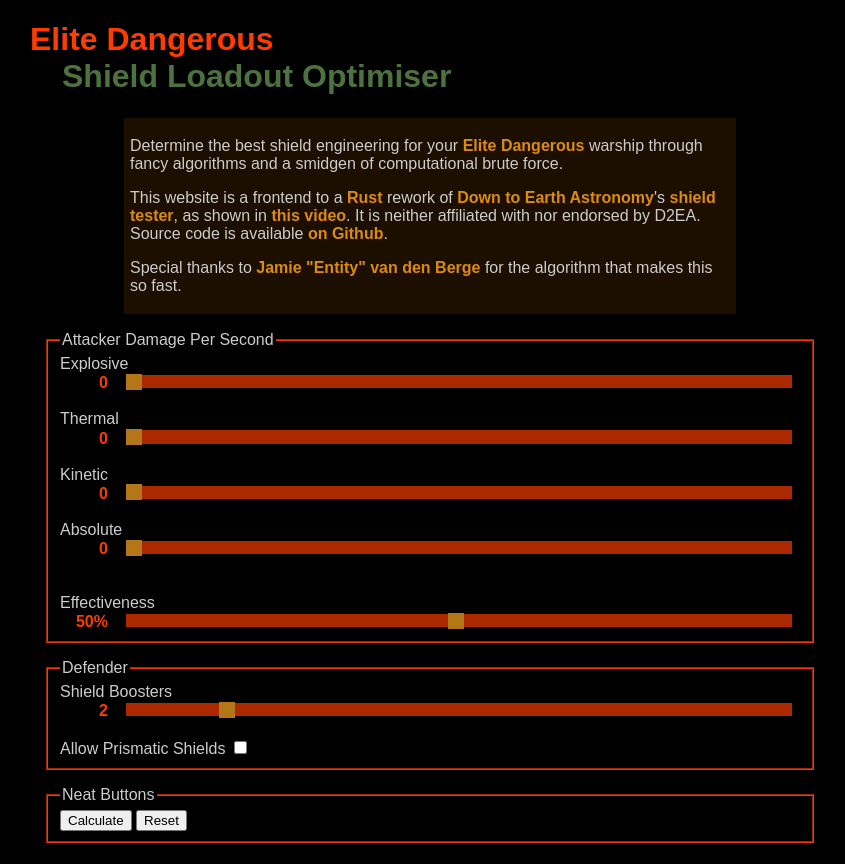
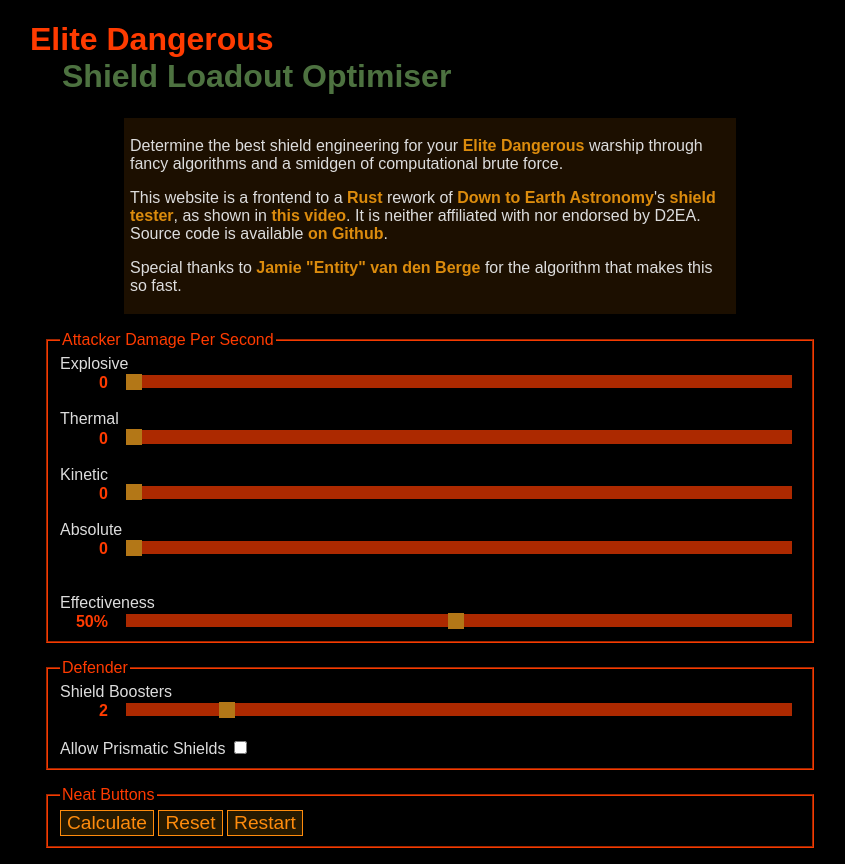
Before and after one commit to Freaky/elite_shield_tester, a PHP site: page / in a window 1280 px wide. Shown: the whole page, without its empty margins (210-1055 px from the left). Before the commit the page ends 843 px from the top, so only its background shows below. Run offline with PHP 8.4, Linux system fonts and the light colour scheme.

Commit message:
WWW: More style tweaks, Restart button
Reset is confusing because it only resets to the form initial state,
which is not the same as a zeroed out form if you've previously done a
calculation.

Add a Restart button to set everything back to defaults.

```diff
--- a/www/index.php
+++ b/www/index.php
@@ -101,7 +101,7 @@ function formint($name, $default = 0) {
         margin: auto;
         font-family: sans-serif;
         background: black;
-        color: #ccc;
+        color: #ddd;
       }
 
       h1 strong {
@@ -150,6 +150,10 @@ function formint($name, $default = 0) {
       fieldset {
         margin: 1em;
         border-color: rgb(245,59,0);
+      }
+
+      legend {
+        color: #ff3b00;;
       }
 
       input[type="range"] {
@@ -210,6 +214,13 @@ function formint($name, $default = 0) {
       pre {
         margin-bottom: 2em;
         color: white;
+      }
+
+      button {
+        background-color: rgb(38, 25, 0);
+        border: solid 1px rgb(255, 140, 13);
+        color: rgb(255, 140, 13);
+        font-size: larger;
       }
 
       h1 a {
@@ -326,8 +337,9 @@ function formint($name, $default = 0) {
         </fieldset>
 
         <fieldset><legend>Neat Buttons</legend>
-          <input type="submit" value="Calculate">
-          <input type="reset" value="Reset">
+          <button type="submit">Calculate</button>
+          <button type="reset">Reset</button>
+          <button type="button" onclick="window.location.href='<?php echo OWN_URL ?>'">Restart</button>
         </fieldset>
       </form>
     </main>
```
